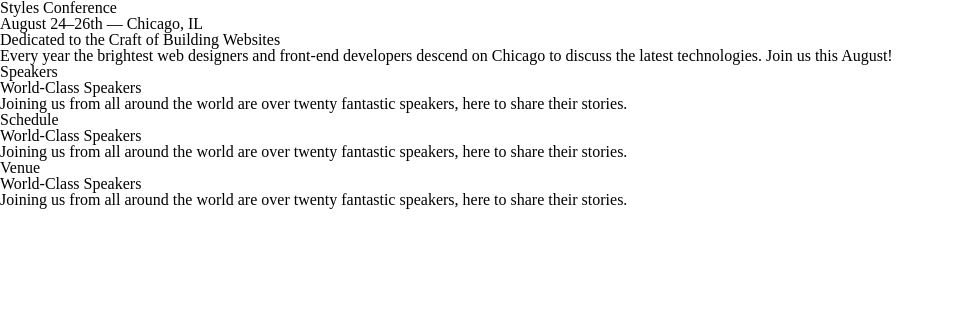
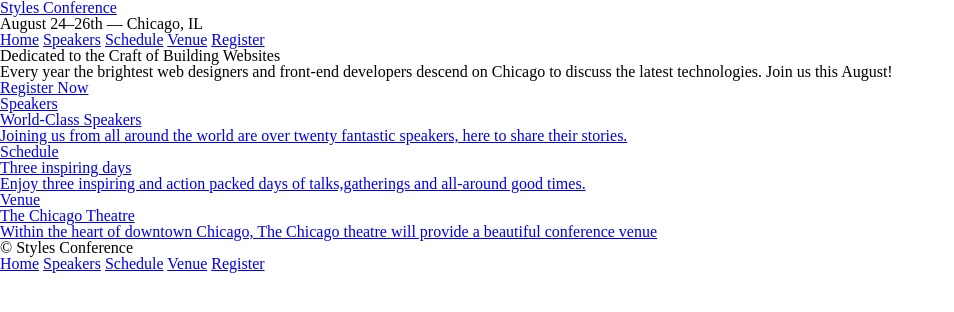
Before and after one commit to poorani11/styles_conference, a plain HTML site: page index.html in a window 1280 px wide. Shown: the whole page, without its empty margins (0-954 px from the left). Drawn offline with Linux system fonts and the light colour scheme.

Commit message:
getting to know html

```diff
--- a/index.html
+++ b/index.html
@@ -7,8 +7,17 @@
   </head>
   <body>
     <header>
-      <h1>Styles Conference</h1>
+      <h1>
+        <a href="index.html"> Styles Conference</a>
+      </h1>
       <h3>August 24&ndash;26th &mdash; Chicago, IL</h3>
+      <nav>
+        <a href="index.html">Home</a>
+        <a href="speakers.html">Speakers</a>
+        <a href="schedule.html">Schedule</a>
+        <a href="venue.html">Venue</a>
+        <a href="register.html">Register</a>
+      </nav>
     </header>
     <section>
       <h2>Dedicated to the Craft of Building Websites</h2>
@@ -16,33 +25,50 @@
         Every year the brightest web designers and front-end developers descend
         on Chicago to discuss the latest technologies. Join us this August!
       </p>
+      <a href="register.html">Register Now</a>
     </section>
     <section>
       <section>
+        <a href="speakers.html">
           <h5>Speakers</h5>
           <h3>World-Class Speakers</h3>
           <p>
             Joining us from all around the world are over twenty fantastic
             speakers, here to share their stories.
           </p>
+        </a>
       </section>
       <section>
+        <a href="schedule.html">
           <h5>Schedule</h5>
-        <h3>World-Class Speakers</h3>
+          <h3>Three inspiring days</h3>
           <p>
-          Joining us from all around the world are over twenty fantastic
-          speakers, here to share their stories.
+            Enjoy three inspiring and action packed days of talks,gatherings and
+            all-around good times.
           </p>
+        </a>
       </section>
 
       <section>
+        <a href="venue.html">
           <h5>Venue</h5>
-        <h3>World-Class Speakers</h3>
+          <h3>The Chicago Theatre</h3>
           <p>
-          Joining us from all around the world are over twenty fantastic
-          speakers, here to share their stories.
+            Within the heart of downtown Chicago, The Chicago theatre will
+            provide a beautiful conference venue
           </p>
+        </a>
       </section>
     </section>
+    <footer>
+      <small>&copy; Styles Conference</small>
+      <nav>
+        <a href="index.html">Home</a>
+        <a href="speakers.html">Speakers</a>
+        <a href="schedule.html">Schedule</a>
+        <a href="venue.html">Venue</a>
+        <a href="register.html">Register</a>
+      </nav>
+    </footer>
   </body>
 </html>
```
Also changed, not shown: register.html (added), schedule.html (added), speakers.html (added), venue.html (added). Lines whose indentation alone changed are shown as unchanged.
